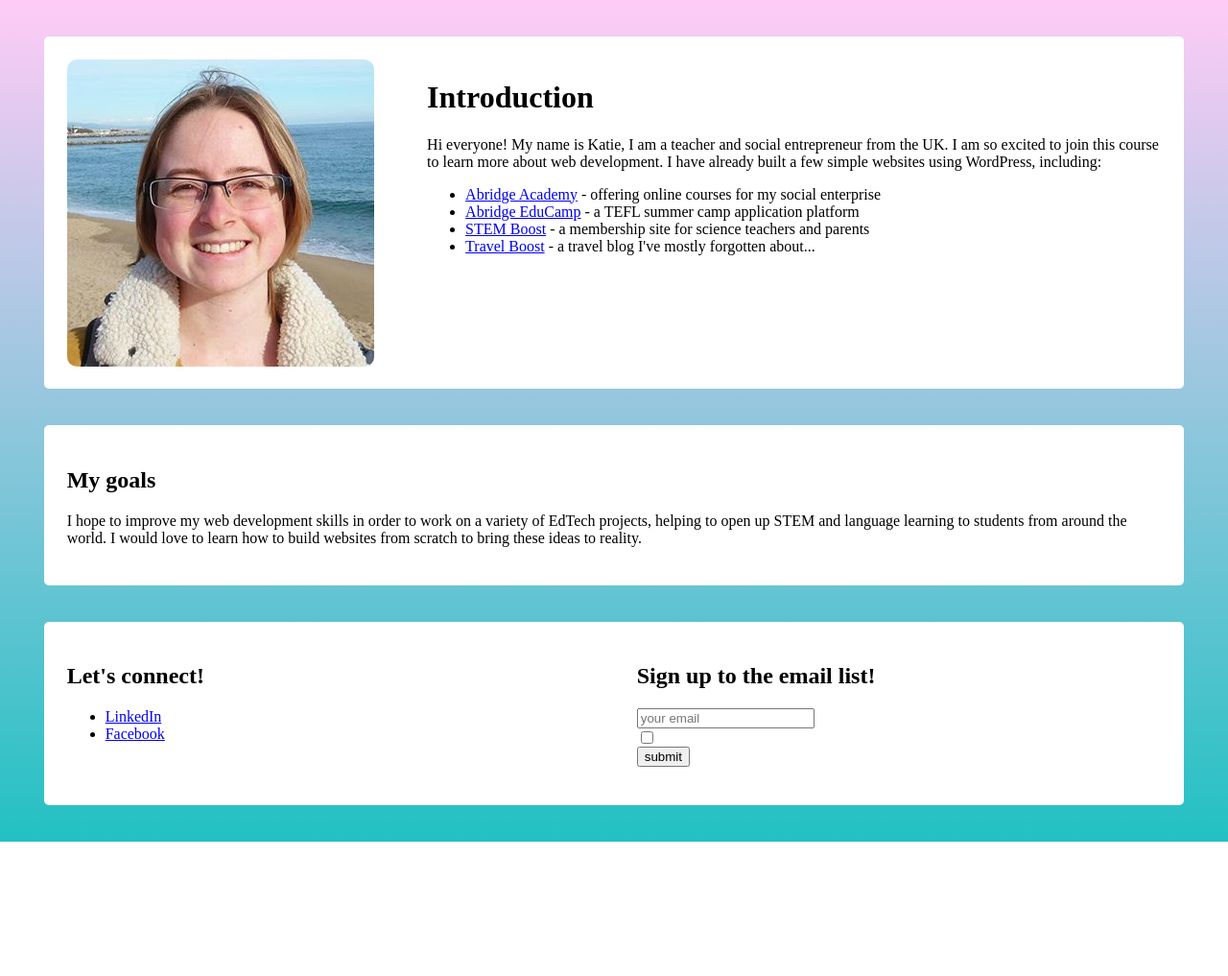
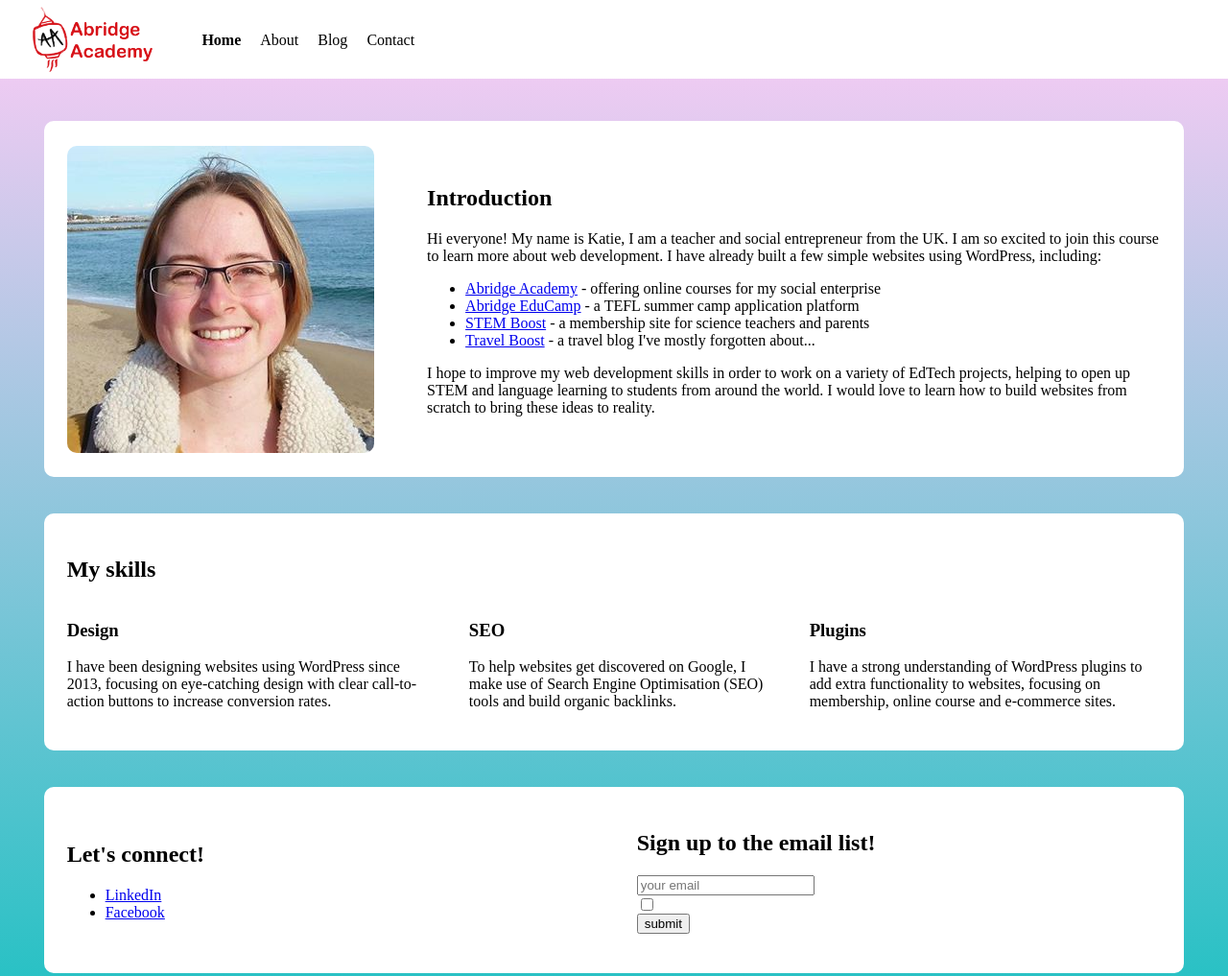
Before and after one commit to KatieStriveSchool/W1-D5, a plain HTML site: page index.html in a window 1280 px wide. Shown: the whole page at 96% size. Before the commit the page ends 877 px from the top, so only its background shows below. Drawn offline with Linux system fonts and the light colour scheme.

Commit message:
commit 3

```diff
--- a/index.html
+++ b/index.html
@@ -3,6 +3,32 @@
     body{
         background: rgb(34,193,195);
         background: linear-gradient(0deg, rgba(34,193,195,1) 0%, rgba(254,138,235,0.4374124649859944) 100%);
+    }
+    #nav-logo {
+        display: inline-block;
+        vertical-align: middle;
+        margin-left: 2%;
+        width: 10%;
+        padding: 0.5%;
+    }
+    nav {
+        background-color: white;
+        position: fixed;
+        top:0;
+        right:0;
+        left: 0;
+    }
+    nav ul.nav-menu {
+        display: inline-block;
+        vertical-align: middle;
+    }
+    nav ul.nav-menu li {
+        display: inline-block;
+        vertical-align: middle;
+        margin-right: 1rem;
+    }
+    nav ul.nav-menu li.active {
+        font-weight: bold;
     }
     img {
         border-radius: 10px;
@@ -10,17 +36,23 @@
     }
     .flex-container {
         display: flex;
-        align-items: left;
+        align-items: center;
         text-align: left;
-        margin: 3%;
-        border: 3px;
-        border-radius: 5px;
+    }
+    .column {
+        padding-left: 2%;
+        padding-right: 2%;
+    }
+
+    section {
+        margin:3%;
+        padding-top: 2%;
+        padding-bottom: 2%;
+        border-radius: 10px;
         border-color:palevioletred;
         background-color: white;
     }
-    .column {
-        padding: 2%;
-    }
+
 </style>
 <head>
     <meta charset="UTF-8" />
@@ -29,11 +61,21 @@
 </head>
 
 <body>
-    <div class="flex-container" id="intro">
-        <div class="column" style="flex:30%;">
+    <nav>
+       <img id="nav-logo" src="Abridge Academy Logo Simple with Text.png" alt="Abridge Academy logo">
+       <ul class="nav-menu">
+           <li class="active">Home</li>
+           <li>About</li>
+           <li>Blog</li>
+           <li>Contact</li>
+       </ul>
+    </nav>
+    <main>
+        <section class="flex-container" id="intro" style="margin-top: 10%;">
+            <div class="column" style="flex:30%">
                 <img src="Katie Prescott profile pic.jpg" alt="profile picture">
             </div>
-        <div class="column" style="flex: 70%">
+            <div class="column" style="flex:70%">
                 <h1> Introduction </h1>
                 <p>Hi everyone! My name is Katie, I am a teacher and social entrepreneur from the UK. I am so excited to join this course to learn more about web development. I have already built a few simple websites using WordPress, including:
                     <ul>
@@ -42,19 +84,38 @@
                         <li> <a href="https://stemboost.co.uk">STEM Boost</a> - a membership site for science teachers and parents </li>
                         <li> <a href="https://travelboost.co.uk">Travel Boost</a> - a travel blog I've mostly forgotten about... </li>
                     </ul>
+                    I hope to improve my web development skills in order to work on a variety of EdTech projects, helping to open up STEM and language learning to students from around the world. I would love to learn how to build websites from scratch to bring these ideas to reality.
+                </p>
+            </div>
+        </section>
+        <section>
+            <div class="column">
+                <h2> My skills </h2>
+            </div>
+            <div class="flex-container">
+                <div class="column">
+                    <h3>Design</h3>
+                    <p>
+                        I have been designing websites using WordPress since 2013, focusing on eye-catching design with clear call-to-action buttons to increase conversion rates.
+                    </p>
+                </div>
+                <div class="column">
+                    <h3>SEO</h3>
+                    <p>
+                        To help websites get discovered on Google, I make use of Search Engine Optimisation (SEO) tools and build organic backlinks.
+                    </p>
+                </div>
+                <div class="column">
+                    <h3>Plugins</h3>
+                    <p>
+                        I have a strong understanding of WordPress plugins to add extra functionality to websites, focusing on membership, online course and e-commerce sites.
                     </p>
                 </div>
             </div>
-    <div class="flex-container">
-        <div class="column">
-            <h2> My goals </h2>
-            <p>I hope to improve my web development skills in order to work on a variety of EdTech projects, helping to open up STEM and language learning to students from around the world. I would love to learn how to build websites from scratch to bring these ideas to reality.
-            </p>
-        </div>
-    </div>
-    </div>
 
-    <div class="flex-container" id="footer">
+        </section>
+
+        <section class="flex-container" id="footer">
             <div class="column" style="flex: 50%;">
                 <h2> Let's connect! </h2>
                     <ul>
@@ -72,5 +133,6 @@
                     <input type="button" value="submit">
                 </form>
             </div>
-    </div>
+        </section>
+    </main>
 </body>
```
Also changed, not shown: Abridge Academy Logo Simple with Text.png (added). Lines whose indentation alone changed are shown as unchanged.
